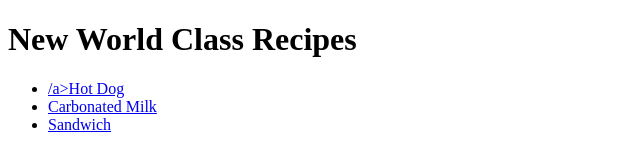
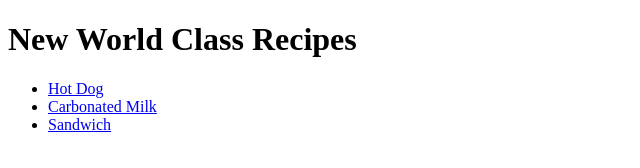
Before and after one commit to ikleveckas/odin-recipes, a plain HTML site: page index.html in a window 1280 px wide. Shown: the full height of the page, 0-640 px from the left. Drawn offline with Linux system fonts and the light colour scheme.

Commit message:
hot dog link bug fix

```diff
--- a/index.html
+++ b/index.html
@@ -9,7 +9,7 @@
 <body>
     <h1>New World Class Recipes</h1>
     <ul>
-        <li><a href="recipes/hotdog.html">/a>Hot Dog</a></li>
+        <li><a href="recipes/hotdog.html">Hot Dog</a></li>
         <li><a href="recipes/carbonated-milk.html">Carbonated Milk</a></li>
         <li><a href="recipes/sandwich.html">Sandwich</a></li>
     </ul>
```
